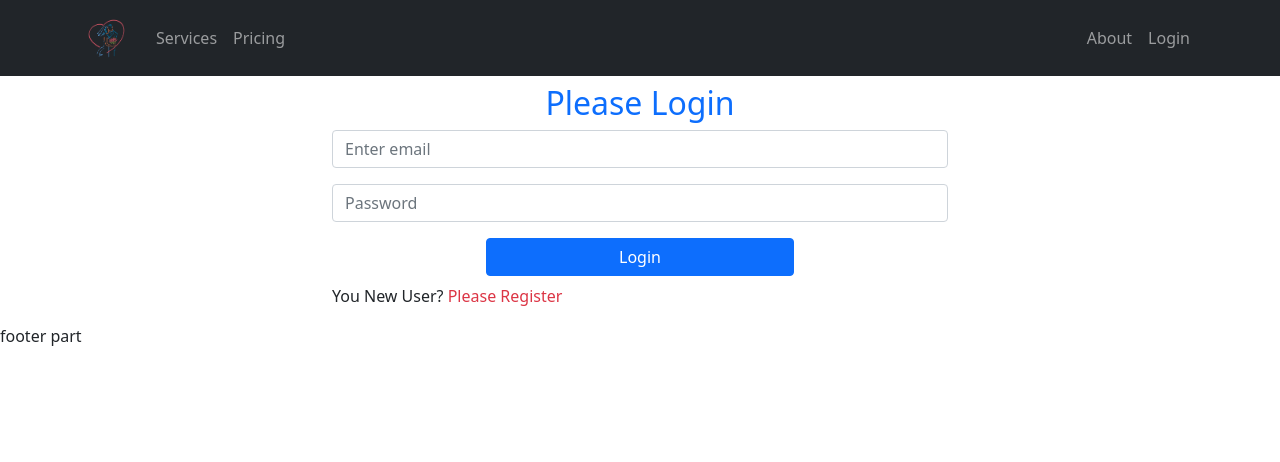
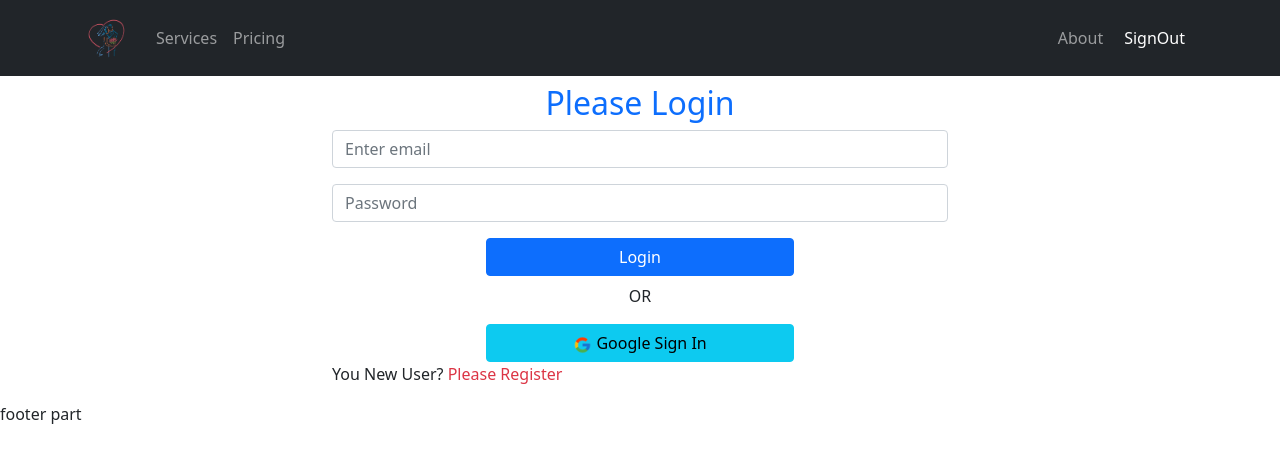
Before and after one commit to engimran/service-provider, a React (Create React App) app: page /login in a window 1280 px wide. Shown: the top 462 px of the page. Built offline with nearby package versions, Linux system fonts and the light colour scheme; no server answers; sample sign-in values are in the browser's storage.

Commit message:
SocialLogin button

```diff
--- a/src/App.js
+++ b/src/App.js
@@ -9,6 +9,8 @@ import ServiceDetails from './Components/ServiceDetails/ServiceDetails';
 import NotFound from './Components/Shared/NotFound';
 import Login from './Components/Login/Login';
 import Register from './Components/Login/Register/Register';
+import RequireAuth from './Components/Login/RequireAuith/RequireAuth';
+import CheckOut from './Components/CheckOut/CheckOut/CheckOut';
 
 function App() {
   return (
@@ -21,6 +23,11 @@ function App() {
         <Route path='/about' element={<About></About>}></Route>
         <Route path='/login' element={<Login></Login>}></Route>
         <Route path='/register' element={<Register></Register>}></Route>
+        <Route path='/checkout' element={
+          <RequireAuth>
+            <CheckOut></CheckOut>
+          </RequireAuth>
+        }></Route>
         <Route path='*' element={<NotFound></NotFound>}></Route>
 
       </Routes>
--- /dev/null
+++ b/src/Components/CheckOut/CheckOut/CheckOut.js
@@ -0,0 +1,11 @@
+import React from 'react';
+
+const CheckOut = () => {
+    return (
+        <div>
+            <h3>checkout page</h3>
+        </div>
+    );
+};
+
+export default CheckOut;
--- a/src/Components/Login/Login.js
+++ b/src/Components/Login/Login.js
@@ -1,14 +1,17 @@
 import React, { useRef } from 'react';
 import { Button, Form } from 'react-bootstrap';
 import { useSignInWithEmailAndPassword } from 'react-firebase-hooks/auth';
-import { Link, useNavigate } from 'react-router-dom';
+import { Link, useLocation, useNavigate } from 'react-router-dom';
 import auth from '../../firebase.init';
+import SocialLogin from './SocialLogin/SocialLogin';
 
 const Login = () => {
 
     const emailRef = useRef('');
     const passwordRef = useRef('');
     const navigate = useNavigate();
+    const location = useLocation();
+    let from = location.state?.from?.pathname || "/";
     const [
         signInWithEmailAndPassword,
         user,
@@ -17,7 +20,7 @@ const Login = () => {
     ] = useSignInWithEmailAndPassword(auth);
 
     if (user) {
-        navigate('/about')
+        navigate(from, { replace: true });
     }
 
     const handleSubmite = even => {
@@ -44,7 +47,9 @@ const Login = () => {
                     Login
                 </Button>
             </Form>
+            <SocialLogin></SocialLogin>
             <p> You New User?  <Link to='/register' onClick={navigateRegister} className='text-danger pe-auto text-decoration-none' >Please Register</Link></p>
+
         </div>
     );
 };
--- a/src/Components/Login/Register/Register.js
+++ b/src/Components/Login/Register/Register.js
@@ -3,6 +3,7 @@ import { Link, useNavigate } from 'react-router-dom';
 import { useCreateUserWithEmailAndPassword } from 'react-firebase-hooks/auth';
 import './Register.css'
 import auth from '../../../firebase.init'
+import SocialLogin from '../SocialLogin/SocialLogin';
 
 const Register = () => {
     const [
@@ -42,7 +43,7 @@ const Register = () => {
                     value="Register" />
             </form>
             <p>Already have an account? <Link to="/login" onClick={navigateLogin} className='text-primary pe-auto text-decoration-none' >Please Login</Link> </p>
-
+            <SocialLogin></SocialLogin>
         </div>
     );
 };
--- a/src/Components/Login/RequireAuith/RequireAuth.js
+++ b/src/Components/Login/RequireAuith/RequireAuth.js
@@ -0,0 +1,15 @@
+import React from 'react';
+import { useAuthState } from 'react-firebase-hooks/auth';
+import { Navigate, useLocation } from 'react-router-dom';
+import auth from '../../../firebase.init';
+
+const RequireAuth = ({ children }) => {
+    const [user, loading, error] = useAuthState(auth);
+    const location = useLocation();
+    if (!user) {
+        return <Navigate to="/login" state={{ from: location }} replace />;
+    }
+    return children;
+};
+
+export default RequireAuth;
--- /dev/null
+++ b/src/Components/Login/SocialLogin/SocialLogin.js
@@ -0,0 +1,20 @@
+import React from 'react';
+import { Button } from 'react-bootstrap';
+import { useSignInWithGoogle } from 'react-firebase-hooks/auth';
+import auth from '../../../firebase.init';
+import google from '../../../Images/google.png'
+
+const SocialLogin = () => {
+    const [signInWithGoogle, user, loading, error] = useSignInWithGoogle(auth);
+
+    return (
+        <div>
+            <p className='text-center'>OR</p>
+            <div className='text-center'>
+                <Button onClick={() => signInWithGoogle()} variant="info w-50"> <img style={{ height: 20 }} src={google} alt="" /> Google Sign In</Button>
+            </div>
+        </div>
+    );
+};
+
+export default SocialLogin;
--- a/src/Components/ServiceDetails/ServiceDetails.js
+++ b/src/Components/ServiceDetails/ServiceDetails.js
@@ -1,11 +1,16 @@
 import React from 'react';
-import { useParams } from 'react-router-dom';
+import { Link, useParams } from 'react-router-dom';
 
 const ServiceDetails = () => {
     const { serviceId } = useParams();
     return (
         <div>
             <h1>Service:{serviceId}</h1>
+            <div className='text-center'>
+                <Link to='/checkout'>
+                    <button className='btn btn-primary'>Checkout Procced</button>
+                </Link>
+            </div>
         </div>
     );
 };
--- a/src/Components/Shared/Header/Header.js
+++ b/src/Components/Shared/Header/Header.js
@@ -1,9 +1,16 @@
+import { signOut } from 'firebase/auth';
 import React from 'react';
 import { Container, Nav, Navbar, NavDropdown } from 'react-bootstrap';
+import { useAuthState } from 'react-firebase-hooks/auth';
 import { Link } from 'react-router-dom'
+import auth from '../../../firebase.init';
 import Logo from '../../../Images/logo.png'
 
 const Header = () => {
+    const [user] = useAuthState(auth);
+    const handleSignOut = () => {
+        signOut(auth);
+    }
     return (
         <Navbar collapseOnSelect expand="lg" bg="dark" variant="dark" sticky='top' >
             <Container>
@@ -16,9 +23,13 @@ const Header = () => {
                     </Nav>
                     <Nav>
                         <Nav.Link as={Link} to="/about">About</Nav.Link>
-                        <Nav.Link as={Link} to="/login">
-                            Login
-                        </Nav.Link>
+                        {
+                            user ?
+                                <button className='btn btn-link text-white text-decoration-none' onClick={handleSignOut}>SignOut</button>
+                                :
+                                <Nav.Link as={Link} to="/login">
+                                    Login
+                                </Nav.Link>}
                     </Nav>
                 </Navbar.Collapse>
             </Container>
```
Also changed, not shown: src/Images/google.png (added).
